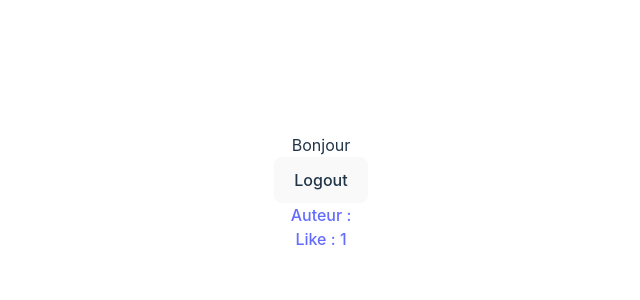
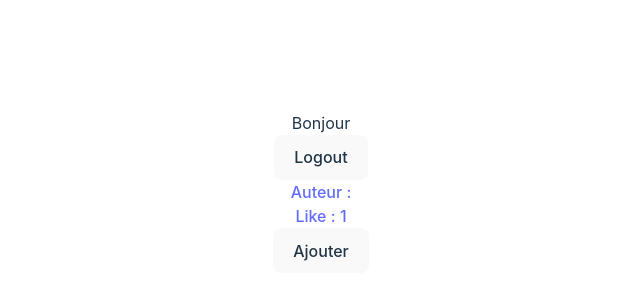
Before and after one commit to goldorak85/SupPosts, a React (Vite) app: page /posts/0 in a window 1280 px wide. Shown: the part 208-508 px from the top of the page, without its empty margins (319-959 px from the left). Built offline with nearby package versions, Linux system fonts and the light colour scheme; no server answers.

Commit message:
Add favorite button

```diff
--- a/src/components/Post.tsx
+++ b/src/components/Post.tsx
@@ -3,6 +3,7 @@ import {Post} from "../dto/post";
 function post(props: Post) {
     const link: string = "/posts/" + props.id;
     return (
+        <div className="p-5">
         <a href={link}>
             <div className="bg-white p-4 border border-gray-300 rounded-lg shadow-md">
                 <p className="text-gray-600">{props.content}</p>
@@ -10,6 +11,8 @@ function post(props: Post) {
                 <p className="text-gray-500 text-sm">Like : {props.like}</p>
             </div>
         </a>
+        <button className="bg-white p-4 border border-gray-300 rounded-lg shadow-md">Ajouter</button>
+        </div>
     )
 }
 
```
Also changed, not shown: 1 other file (tests, documents, lock files or other folders).
